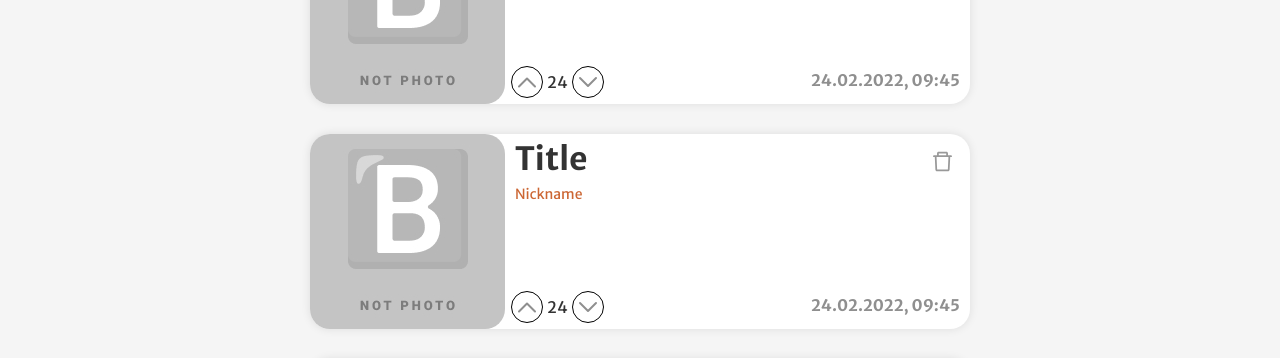
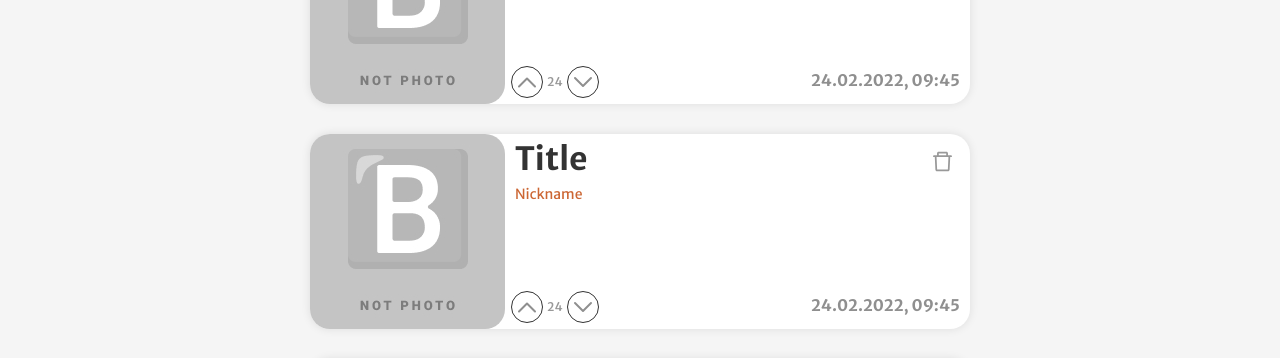
Before and after one commit to alexboagreek/Blogget, a React (Create React App) app in the folder blogget/: page / in a window 1280 px wide. Shown: the part 334-692 px from the top of the page. Built offline with nearby package versions, Linux system fonts and the light colour scheme.

Commit message:
complete: lesson5

```diff
--- a/blogget/src/UI/Text/Text.jsx
+++ b/blogget/src/UI/Text/Text.jsx
@@ -13,16 +13,17 @@ export const Text = (prop) => {
     children,
     href,
     center,
+    fontWeight,
   } = prop;
 
   const classes = classNames(
     className,
     style[color],
+    style[fontWeight],
     {[style.center]: center},
     {[style[`fs${size}`]]: size},
     {[style[`fst${tsize}`]]: tsize},
     {[style[`fsd${dsize}`]]: dsize},
-
   );
 
   return <As className={classes} href={href}>{children}</As>;
@@ -42,4 +43,5 @@ Text.propTypes = {
   ]),
   href: PropTypes.string,
   center: PropTypes.bool,
+  fontWeight: PropTypes.string,
 };
--- a/blogget/src/UI/Text/Text.module.css
+++ b/blogget/src/UI/Text/Text.module.css
@@ -94,6 +94,14 @@
   line-height: 16px;
 }
 
+.medium {
+  font-weight: 500;
+}
+
+.bold {
+  font-weight: 700;
+}
+
 @media (min-width: 768px) {
   .fst26 {
     font-size: 26px;
--- a/blogget/src/components/Main/List/Post/PostRaiting/PostRaiting.jsx
+++ b/blogget/src/components/Main/List/Post/PostRaiting/PostRaiting.jsx
@@ -1,15 +1,21 @@
 import style from './PostRaiting.module.css';
 import {postData} from './../../../../../data';
+import {Text} from '../../../../../UI/Text';
 
 export const PostRaiting = () => {
   const {ups} = postData;
   console.log(style);
 
   return (
-    <div className={style.rating}>
-      <button className={style.up} aria-label='Повысить рейтинг' />
-      <p className={style.ups}>{ups}</p>
-      <button className={style.down} aria-label='Понизить рейтинг' />
-    </div>
+    <Text As='div' className={style.rating}>
+      <Text As='button' className={style.up} aria-label='Повысить рейтинг' />
+      <Text As='p'
+        color='grey99'
+        fontWeight='medium'
+        size={12}
+        className={style.ups}>{ups}
+      </Text>
+      <Text As='button' className={style.down} aria-label='Понизить рейтинг' />
+    </Text>
   );
 };
--- a/blogget/src/components/Main/Tabs/Tabs.jsx
+++ b/blogget/src/components/Main/Tabs/Tabs.jsx
@@ -21,6 +21,7 @@ const LIST = [
 export const Tabs = () => {
   const [isDropdownOpen, setIsDropdownOpen] = useState(false);
   const [isDropdown, setIsDropdown] = useState(true);
+  let [tabValue, setTabValue] = useState('Главная');
 
   const handleResize = () => {
     if (document.documentElement.clientWidth < 768) {
@@ -44,14 +45,19 @@ export const Tabs = () => {
       {isDropdown && <div className={style.wrapperBtn}>
         <button className={style.btn} onClick={
           () => setIsDropdownOpen(!isDropdownOpen)}>
-            add item <ArrowIcon width={15}/>
+          {tabValue}
+          <ArrowIcon width={15} height={15}/>
         </button>
       </div>}
       {(isDropdownOpen || !isDropdown) && (
         <ul className={style.list} onClick={() => setIsDropdownOpen(false)}>
           {LIST.map(({value, id, Icon}) => (
             <li className={style.item} key={id}>
-              <button className={style.btn} onClick={() => {}}>
+              <button
+                className={style.btn}
+                onClick={() => {
+                  setTabValue({tabValue} = value);
+                }}>
                 {value}
                 {Icon && <Icon width={30} height={30}/>}
               </button>
```
